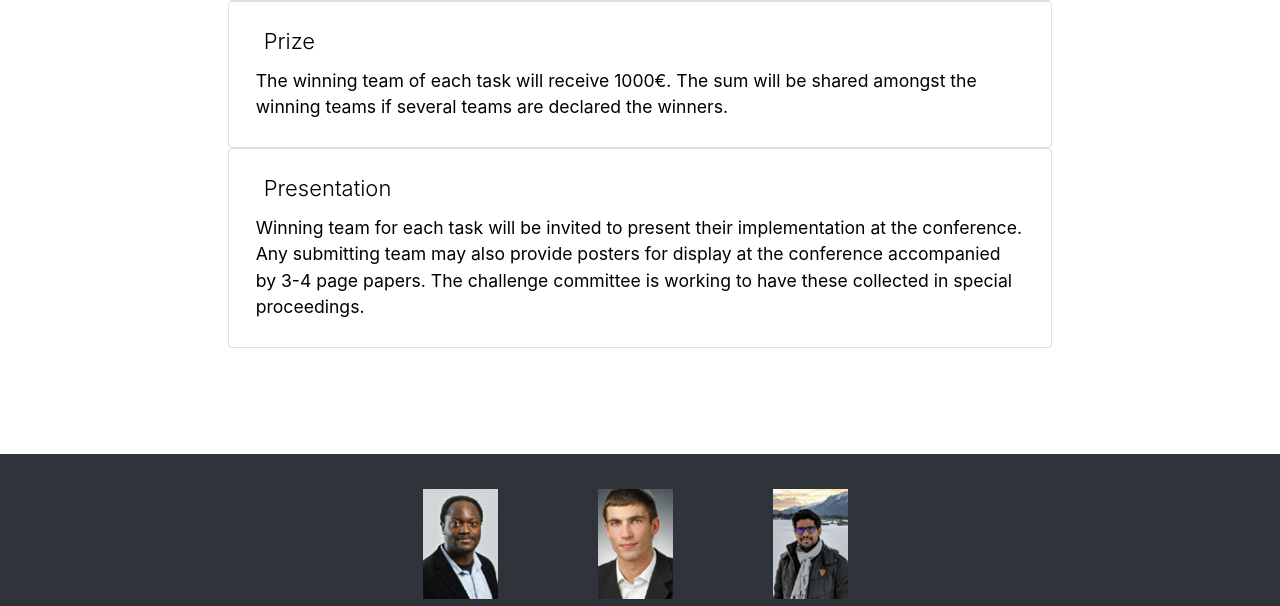
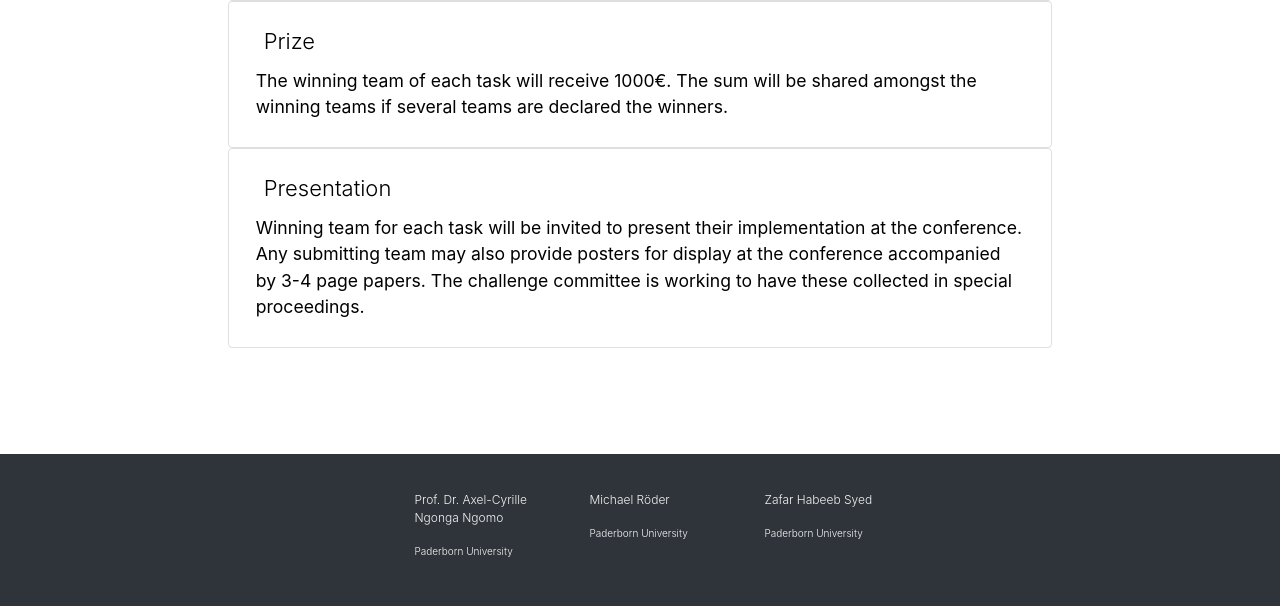
Before and after one commit to zafarsyed/semantic-web-challenge, a plain HTML site: page index.html in a window 1280 px wide. Shown: the part 2617-3223 px from the top of the page. Drawn offline with Linux system fonts and the light colour scheme; some icons are missing.

Commit message:
Removed images in the organizers section

```diff
--- a/index.html
+++ b/index.html
@@ -129,7 +129,7 @@ font-weight: 350;
 }
 
 .affiliation{
-  margin-top: 2px;
+  margin-top: 0.5px;
 font-size: 10px;
 color: whitesmoke;
 }
@@ -140,7 +140,7 @@ text-align: left;
 padding-left: 5px;
 padding-right: 5px;
 margin-left: 12px;
-padding-top: 5px;
+padding-top: 2px;
 height: 110px;
 }
 
@@ -281,30 +281,24 @@ height: 110px;
     <div class="container">
       <div id="persons">
         <div class="person col-lg-2 col-sm-3 col-xs-12">
-          <div>
-            <img src="swc-figures/ngonga_small.jpg" width="75" height="110" alt="">
-          </div>
           <div class="person-info">
+              <a href="https://dice.cs.uni-paderborn.de/team/profiles/ngonga/" style="text-decoration:none" target="_blank" class="lead">
             <p class="person-name">Prof. Dr. Axel-Cyrille Ngonga Ngomo</p>
-            <p class="affiliation">Paderborn University</p>
+            <p class="affiliation">Paderborn University</p></a>
           </div>
         </div>
         <div class="person col-lg-2 col-sm-3 col-xs-12">
-          <div>
-            <img src="swc-figures/roeder_small.jpg" width="75" height="110" alt="">
-          </div>
           <div class="person-info">
+              <a href="https://dice.cs.uni-paderborn.de/team/profiles/roeder/" style="text-decoration:none" target="_blank" class="lead">
             <p class="person-name">Michael R&ouml;der</p>
-            <p class="affiliation">Paderborn University</p>
+            <p class="affiliation">Paderborn University</p></a>
           </div>
         </div>
         <div class="person col-lg-2 col-sm-3 col-xs-12">
-          <div>
-            <img src="swc-figures/syed_small.jpg" width="75" height="110" alt="">
-          </div>
           <div class="person-info">
+              <a href="https://dice.cs.uni-paderborn.de/team/profiles/syed/" style="text-decoration:none" target="_blank" class="lead">
             <p class="person-name">Zafar Habeeb Syed</p>
-            <p class="affiliation">Paderborn University</p>
+            <p class="affiliation">Paderborn University</p></a>
           </div>
         </div>
 
```
